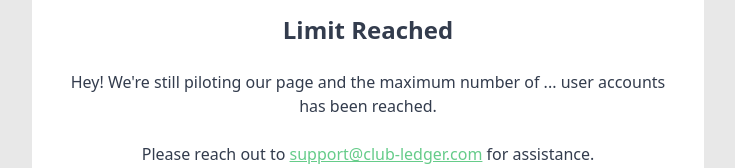
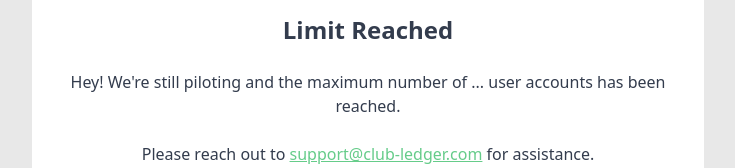
Before and after one commit to EthanGaspar/ClubLedger, a React (Vite) app in the folder frontend/: page /limit-reached in a window 1280 px wide. Shown: the part 122-290 px from the top of the page, without its empty margins (272-1007 px from the left). Built offline with nearby package versions, Linux system fonts and the light colour scheme; no server answers.

Commit message:
Removed page for correctness

```diff
--- a/frontend/src/pages/LimitReachedPage.jsx
+++ b/frontend/src/pages/LimitReachedPage.jsx
@@ -35,7 +35,7 @@ const LimitReachedPage = () => {
                 Limit Reached
               </h2>
               <p className="mb-4">
-                Hey! We're still piloting our page and {message.toLowerCase()}
+                Hey! We're still piloting and {message.toLowerCase()}
               </p>
               <p>
                 Please reach out to{' '}
```
